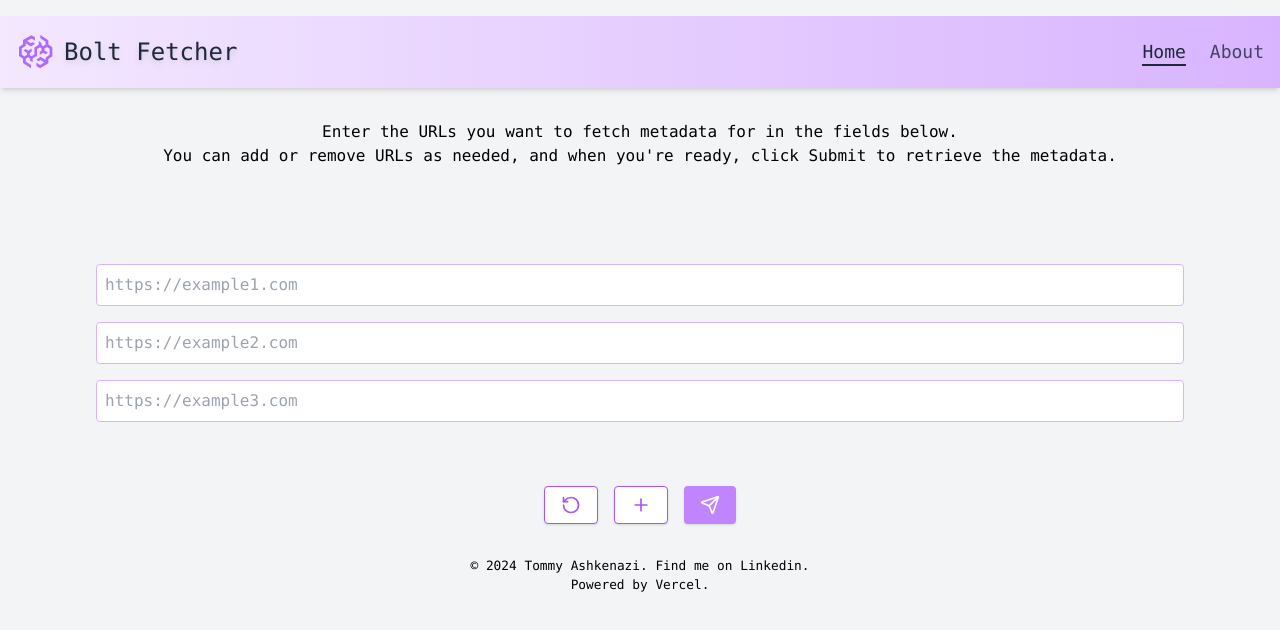
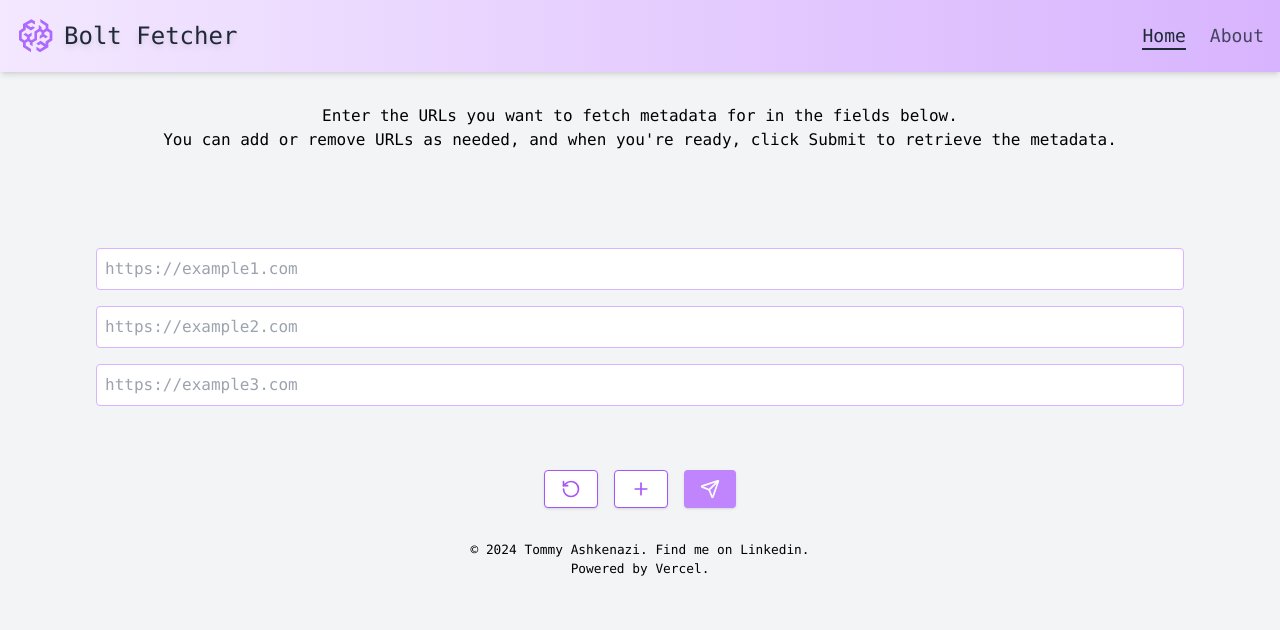
Before and after one commit to tommyash122/metadata-fetcher, a React (Create React App) app in the folder client/: page / in a window 1280 px wide. Shown: the top 630 px of the page. Built offline with nearby package versions, Linux system fonts and the light colour scheme.

Commit message:
fix padding top

```diff
--- a/client/src/App.js
+++ b/client/src/App.js
@@ -9,7 +9,7 @@ import Footer from './components/common/Footer';
 function App() {
   return (
     <Router>
-      <div className="font-mono container mx-auto pt-4 pb-16">
+      <div className="font-mono container mx-auto pb-16">
         <Header />
         <div className="mt-8">
           <Routes>
```
